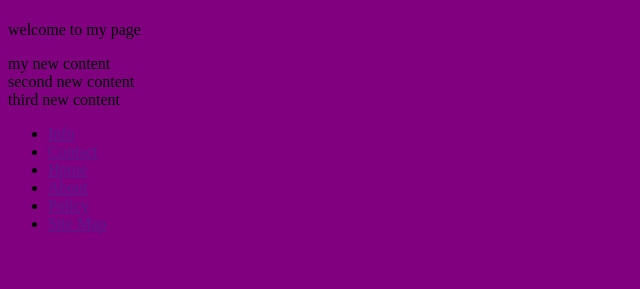
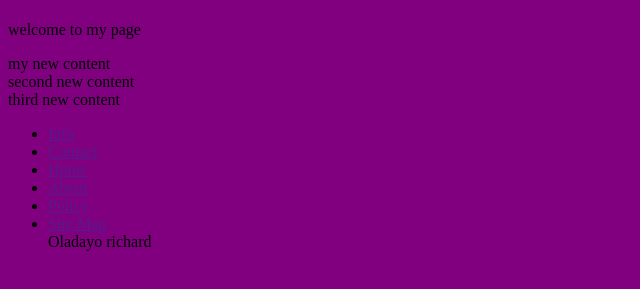
Before and after one commit to Eyinimofe-ore/Git-demo-app, a plain HTML site: page index.html in a window 1280 px wide. Shown: the part 59-348 px from the top of the page, without its empty margins (0-640 px from the left). Drawn offline with Linux system fonts and the light colour scheme.

Commit message:
added my name to the name

```diff
--- a/index.html
+++ b/index.html
@@ -19,6 +19,7 @@
       <li><a href="">About</a></li>
       <li><a href="">Policy</a></li>
       <li><a href="">Site Map</a></li>
+      <div>Oladayo richard</div>
 
     </ul>
   </body>
```
